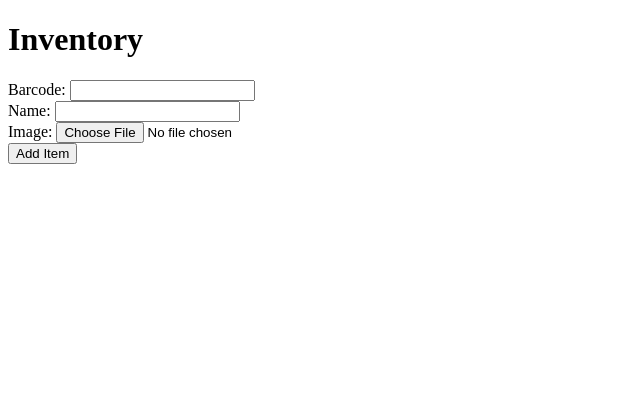
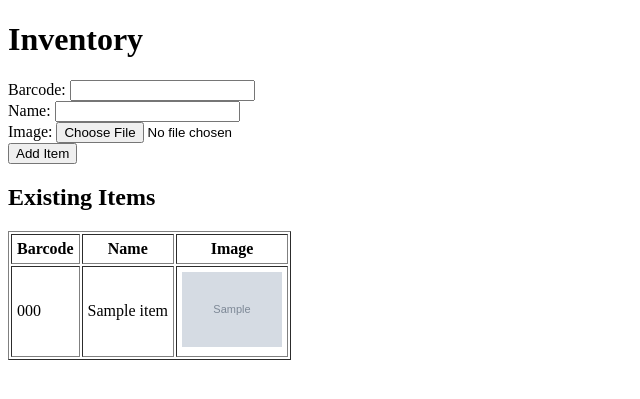
Before and after one commit to gfgfgf166-dotcom/MDC-inventory, a FastAPI app: page / in a window 1280 px wide. Shown: the top 399 px of the page, without its empty margins (0-640 px from the left). Run offline with FastAPI, Linux system fonts and the light colour scheme; tables that the repository leaves empty hold one stand-in row (values such as "Sample post"); grey boxes marked "Sample" are stand-in pictures.

Commit message:
image upload 8

```diff
--- a/app/templates/index.html
+++ b/app/templates/index.html
@@ -9,10 +9,10 @@
     <!-- Form to add new item -->
     <form action="/add-form" method="post" enctype="multipart/form-data">
         <label>Barcode:</label>
-        <input type="text" name="barcode" required><br>
+        <input type="text" name="barcode"><br>
 
         <label>Name:</label>
-        <input type="text" name="name" required><br>
+        <input type="text" name="name"><br>
 
         <label>Image:</label>
         <input type="file" name="image" accept="image/*"><br>
@@ -25,10 +25,26 @@
         <p>{{ message }}</p>
     {% endif %}
 
-    <!-- Display uploaded image -->
-    {% if image_path %}
-        <h2>Uploaded Image:</h2>
-        <img src="{{ image_path }}" alt="Uploaded Image" width="200">
-    {% endif %}
+    <h2>Existing Items</h2>
+    <table border="1" cellpadding="5">
+        <tr>
+            <th>Barcode</th>
+            <th>Name</th>
+            <th>Image</th>
+        </tr>
+        {% for item in items %}
+        <tr>
+            <td>{{ item.barcode }}</td>
+            <td>{{ item.name }}</td>
+            <td>
+                {% if item.image_url %}
+                    <img src="{{ item.image_url }}" alt="Item Image" width="100">
+                {% else %}
+                    No Image
+                {% endif %}
+            </td>
+        </tr>
+        {% endfor %}
+    </table>
 </body>
 </html>
```
